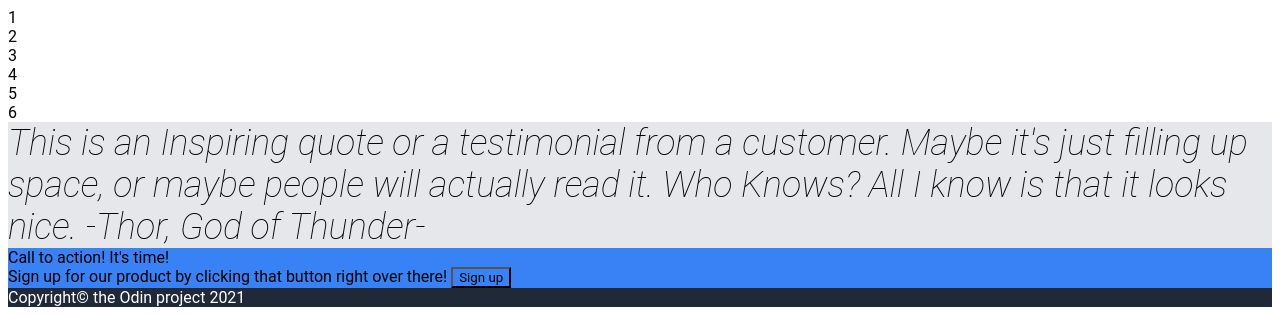
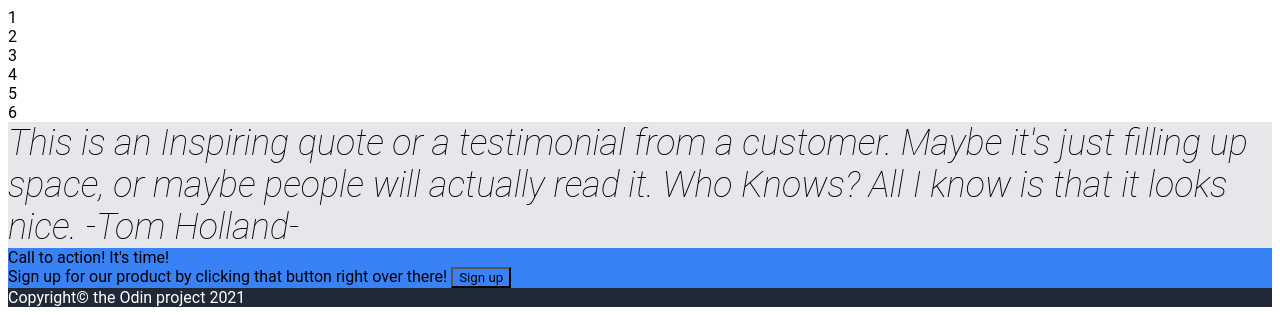
Before and after one commit to nia112/git_test, a plain HTML site: page index.html in a window 1280 px wide. Shown: the part 514-829 px from the top of the page. Drawn offline with Linux system fonts and the light colour scheme.

Commit message:
Edited version of index.html

```diff
--- a/index.html
+++ b/index.html
@@ -38,7 +38,7 @@
   <section class="third">
     This is an Inspiring quote or a testimonial from a customer. Maybe it's just filling up space,
     or maybe people will actually read it. Who Knows? All I know is that it looks nice.
-    -Thor, God of Thunder-
+    -Tom Holland-
   </section>
 
   <section class="fourth">
```
